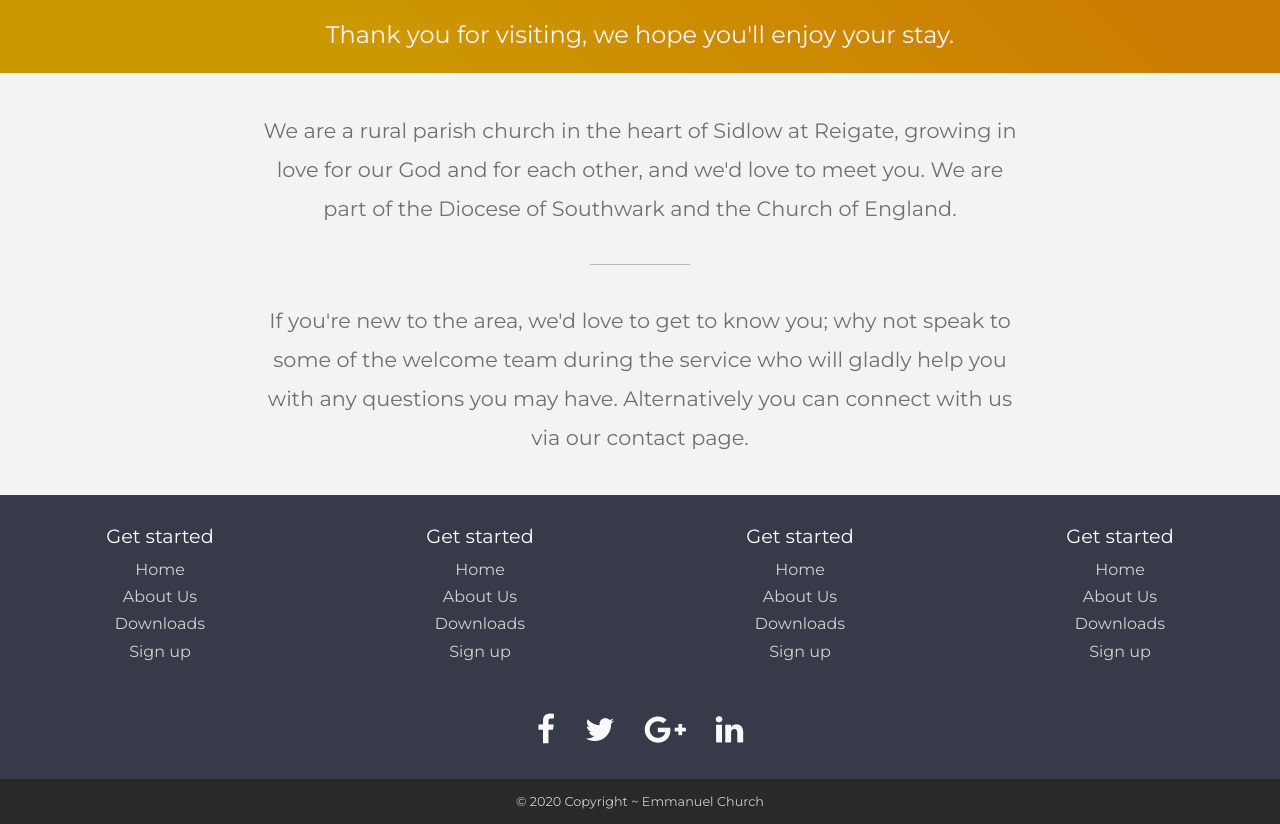
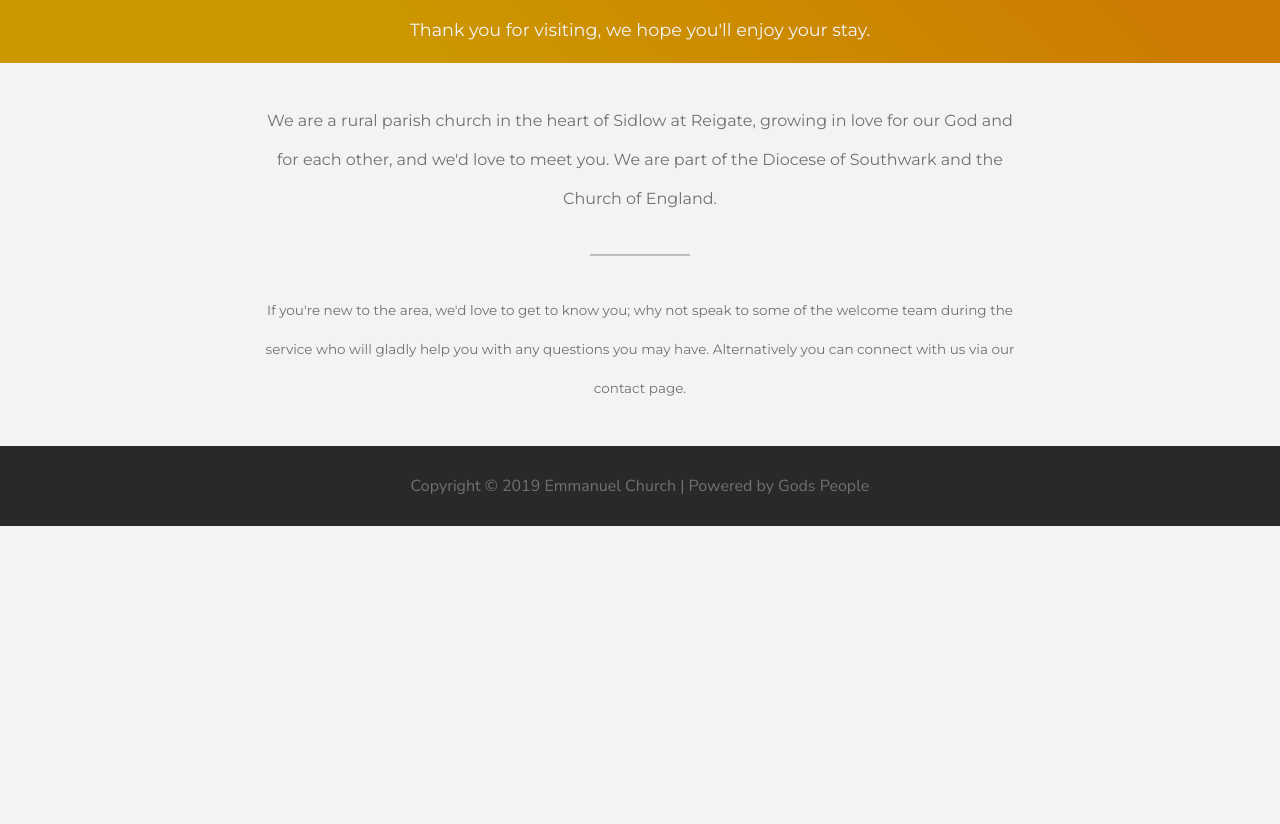
Before and after one commit to Bertythedog/Sidlowchurch, a plain HTML site: page index.html in a window 1280 px wide. Shown: the part 575-1399 px from the top of the page. After the commit the page ends 1101 px from the top, so only its background shows below. Drawn offline with nearby package versions, Linux system fonts and the light colour scheme.

Commit message:
Add files via upload

```diff
--- a/index.html
+++ b/index.html
@@ -9,7 +9,6 @@
     <link rel="stylesheet" href="https://fonts.googleapis.com/css?family=Kaushan+Script">
     <link rel="stylesheet" href="https://fonts.googleapis.com/css?family=Montserrat">
     <link rel="stylesheet" href="https://fonts.googleapis.com/css?family=Nunito+Sans">
-    <link rel="stylesheet" href="https://cdnjs.cloudflare.com/ajax/libs/font-awesome/4.7.0/css/font-awesome.min.css">
     <link rel="stylesheet" href="assets/css/styles.min.css">
 </head>
 
@@ -49,13 +48,13 @@
     <div class="container-fluid" style="background-color: #cc9800;height: auto;width: 100%;">
         <div class="row" style="background-color: #cc9800;height: auto;">
             <div class="col" style="background-color: #cc9800;width: 100%;height: auto;background: linear-gradient(45deg,#cc9800 30%,#cc7c01 90%);">
-                <p class="text-center" style="font-family: Montserrat, sans-serif;font-size: 1.5rem;margin: 0px;color: #f2f5f8;width: 100%;height: auto;padding-top: 20px;padding-bottom: 20px;">Thank you for visiting, we hope you'll enjoy your stay.</p>
+                <p class="text-center" style="font-family: Montserrat, sans-serif;font-size: 1.1rem;margin: 0px;color: #f2f5f8;width: 100%;height: auto;padding-top: 20px;padding-bottom: 20px;">Thank you for visiting, we hope you'll enjoy your stay.</p>
             </div>
         </div>
     </div>
     <div class="container-fluid text-left d-inline-flex d-xl-flex justify-content-center align-items-center justify-content-xl-center align-items-xl-end" style="padding: 0px;padding-right: 15px;padding-left: 15px;">
         <div class="col d-sm-flex d-xl-flex align-items-sm-center justify-content-xl-start align-items-xl-start" style="width: 100%;max-width: 800px;min-width: none;">
-            <h1 class="text-center d-flex justify-content-end align-items-start" style="font-family: Montserrat, sans-serif;font-size: 1.3rem;line-height: 39px;padding-top: 5%;padding-bottom: 2.5%;width: 100%;max-width: none;margin: 0px;color: #707070;">We are a rural parish church in the heart of Sidlow at Reigate, growing in love for our God and for each other, and we'd love to meet you.&nbsp;We are part of the Diocese of Southwark and the Church of England.<br></h1>
+            <h1 class="text-center d-flex justify-content-end align-items-start" style="font-family: Montserrat, sans-serif;font-size: 1rem;line-height: 39px;padding-top: 5%;padding-bottom: 2.5%;width: 100%;max-width: none;margin: 0px;color: #707070;">We are a rural parish church in the heart of Sidlow at Reigate, growing in love for our God and for each other, and we'd love to meet you.&nbsp;We are part of the Diocese of Southwark and the Church of England.<br></h1>
         </div>
     </div>
     <div class="d-inline-flex justify-content-end align-items-start justify-content-lg-start align-items-lg-center" style="width: 100%;">
@@ -63,62 +62,20 @@
     </div>
     <div class="container-fluid text-left d-inline-flex d-xl-flex justify-content-center align-items-center justify-content-xl-center align-items-xl-end" style="padding: 0px;padding-right: 15px;padding-left: 15px;">
         <div class="col d-sm-flex d-xl-flex align-items-sm-center justify-content-xl-start align-items-xl-start" style="width: 100%;max-width: 800px;min-width: none;">
-            <h1 class="text-center d-flex justify-content-end align-items-start" style="font-family: Montserrat, sans-serif;font-size: 1.3rem;line-height: 39px;padding-top: 2.5%;padding-bottom: 5%;width: 100%;max-width: none;margin: 0px;color: #707070;">If you're new to the area, we'd love to get to know you; why not speak to some of the welcome team during the service who will gladly help you with any questions you may have. Alternatively you can connect with us via our contact page.<br></h1>
+            <h1 class="text-center d-flex justify-content-end align-items-start" style="font-family: Montserrat, sans-serif;font-size: 84.5%;line-height: 39px;padding-top: 2.5%;padding-bottom: 5%;width: 100%;max-width: none;margin: 0px;color: #707070;">If you're new to the area, we'd love to get to know you; why not speak to some of the welcome team during the service who will gladly help you with any questions you may have. Alternatively you can connect with us via our contact page.<br></h1>
         </div>
     </div>
-    <!-- Start: Bold BS4 Footer Social -->
-    <footer id="myFooter">
-        <div class="container-fluid">
-            <div class="row text-center">
-                <div class="col-12 col-sm-6 col-lg-3">
-                    <h5 style="font-family: Montserrat, sans-serif;font-weight: normal;font-size: 120%;">Get started</h5>
-                    <ul>
-                        <li><a href="#" style="font-family: Montserrat, sans-serif;">Home</a></li>
-                        <li><a href="#" style="font-family: Montserrat, sans-serif;">About Us</a></li>
-                        <li><a href="#" style="font-family: Montserrat, sans-serif;">Downloads</a></li>
-                        <li><a href="#" style="font-family: Montserrat, sans-serif;">Sign up</a></li>
-                    </ul>
-                </div>
-                <div class="col-12 col-sm-6 col-lg-3">
-                    <h5 style="font-family: Montserrat, sans-serif;font-weight: normal;font-size: 120%;">Get started</h5>
-                    <ul>
-                        <li style="font-family: Montserrat, sans-serif;"><a href="#">Home</a></li>
-                        <li><a href="#" style="font-family: Montserrat, sans-serif;">About Us</a></li>
-                        <li><a href="#" style="font-family: Montserrat, sans-serif;">Downloads</a></li>
-                        <li><a href="#" style="font-family: Montserrat, sans-serif;">Sign up</a></li>
-                    </ul>
-                </div>
-                <div class="col-12 col-sm-6 col-lg-3">
-                    <h5 style="font-family: Montserrat, sans-serif;font-weight: normal;font-size: 120%;">Get started</h5>
-                    <ul>
-                        <li><a href="#" style="font-family: Montserrat, sans-serif;">Home</a></li>
-                        <li><a href="#" style="font-family: Montserrat, sans-serif;">About Us</a></li>
-                        <li><a href="#" style="font-family: Montserrat, sans-serif;">Downloads</a></li>
-                        <li><a href="#" style="font-family: Montserrat, sans-serif;">Sign up</a></li>
-                    </ul>
-                </div>
-                <div class="col">
-                    <h5 style="font-family: Montserrat, sans-serif;font-weight: normal;font-size: 120%;">Get started</h5>
-                    <ul>
-                        <li><a href="#" style="font-family: Montserrat, sans-serif;">Home</a></li>
-                        <li><a href="#" style="font-family: Montserrat, sans-serif;">About Us</a></li>
-                        <li><a href="#" style="font-family: Montserrat, sans-serif;">Downloads</a></li>
-                        <li><a href="#" style="font-family: Montserrat, sans-serif;">Sign up</a></li>
-                    </ul>
-                </div>
-            </div>
-            <div class="row social-networks" style="padding-top: 2%;padding-bottom: 2%;">
-                <div class="col"><a class="facebook" href="https://facebook.com/" target="_blank"><i class="fa fa-facebook"></i></a><a class="twitter" href="https://twitter.com/" target="_blank"><i class="fa fa-twitter"></i></a><a class="google" href="https://plus.google.com/"
-                        target="_blank"><i class="fa fa-google-plus"></i></a><a class="linkedin" href="https://linkedin.com/" target="_blank"><i class="fa fa-linkedin"></i></a></div>
-            </div>
-            <div class="row footer-copyright" style="background-color: #292929;">
-                <div class="col">
-                    <p style="font-family: Montserrat, sans-serif;font-size: .8rem;">© 2020 Copyright ~ Emmanuel Church</p>
+    <!-- Start: 1 Row 1 Column -->
+    <div style="background-color: #292929 !important;">
+        <div class="container">
+            <div class="row">
+                <div class="col-md-12">
+                    <p class="text-center" style="font-family: 'Nunito Sans', sans-serif;margin: 0px;padding-top: 2.5%;padding-bottom: 2.5%;font-size: 1rem;">Copyright © 2019 Emmanuel Church | Powered by Gods People<br></p>
                 </div>
             </div>
         </div>
-    </footer>
-    <!-- End: Bold BS4 Footer Social -->
+    </div>
+    <!-- End: 1 Row 1 Column -->
     <script src="https://cdnjs.cloudflare.com/ajax/libs/jquery/3.4.1/jquery.min.js"></script>
     <script src="https://cdnjs.cloudflare.com/ajax/libs/twitter-bootstrap/4.5.0/js/bootstrap.bundle.min.js"></script>
 </body>
```
Also changed, not shown: assets/css/styles.min.css, 1 other file.
